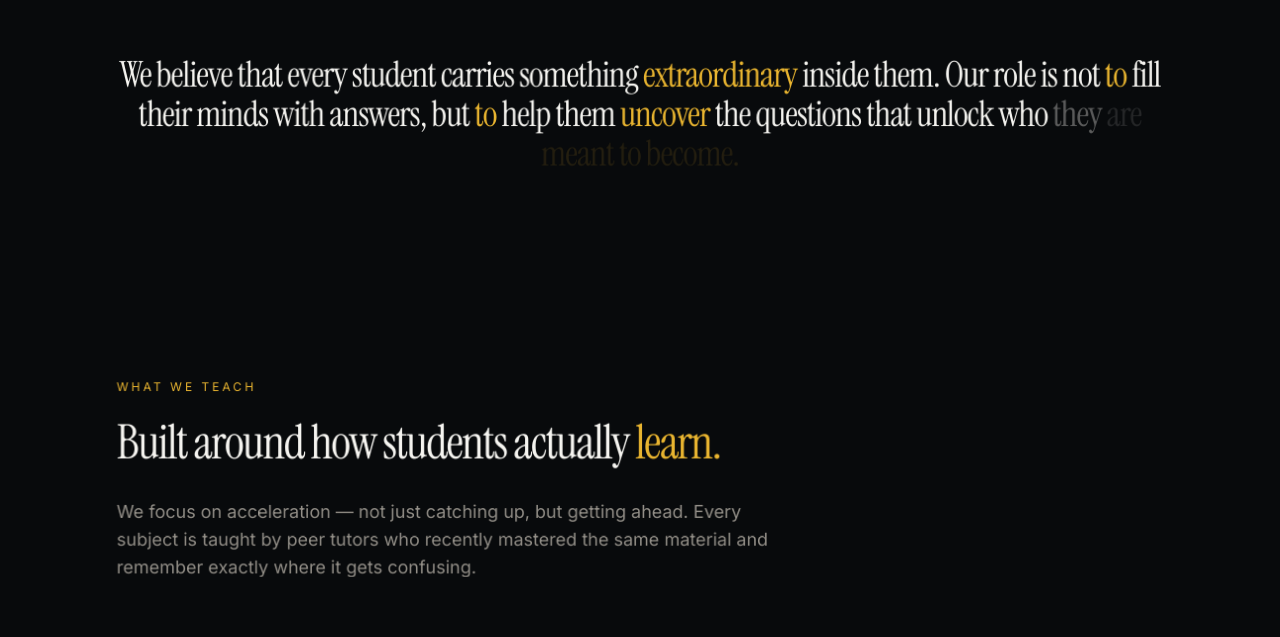
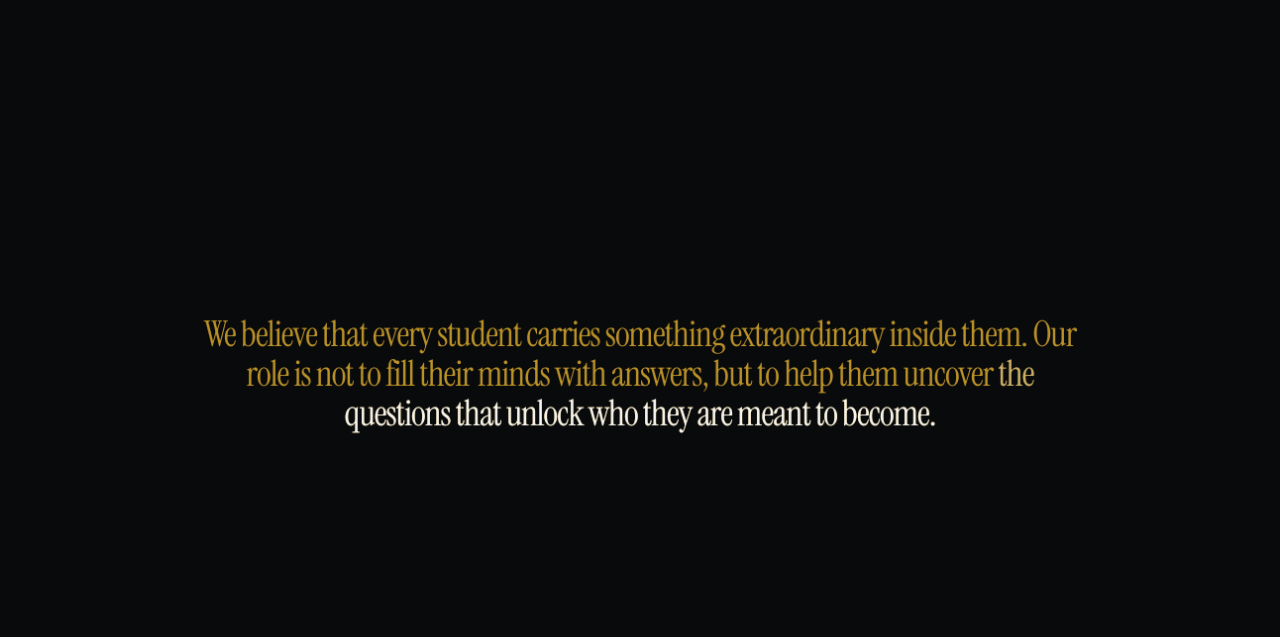
Before and after one commit to the-X-alien/telos-tutoring, a React (Vite) app: page / in a window 1280 px wide. Shown: the part 2403-3040 px from the top of the page. Built offline with nearby package versions, Linux system fonts and the light colour scheme.

Commit message:
Fix ScrollReveal: longer pin (300vh), words turn gold (primary)

```diff
--- a/src/components/ScrollReveal.tsx
+++ b/src/components/ScrollReveal.tsx
@@ -1,63 +1,62 @@
-import { useRef, useMemo } from "react"
+import { useRef, useMemo, Fragment } from "react"
 import { motion, useScroll, useTransform } from "framer-motion"
 import { SCROLL_REVEAL_TEXT } from "../lib/content"
+import type { MotionValue } from "framer-motion"
 
-function Word({
+function RevealWord({
   word,
   index,
   total,
   scrollYProgress,
-  isHighlight,
 }: {
   word: string
   index: number
   total: number
   scrollYProgress: MotionValue<number>
-  isHighlight: boolean
 }) {
   const start = index / total
   const end = Math.min((index + 1) / total, 1)
-  const opacity = useTransform(scrollYProgress, [start, end], [0.12, 1])
+  const overlayOpacity = useTransform(scrollYProgress, [start, end], [1, 0])
   return (
+    <span className="inline-grid">
+      <span className="col-start-1 row-start-1 text-primary/80">{word}</span>
       <motion.span
-      style={{ opacity }}
-      className={isHighlight ? "text-primary" : "text-foreground"}
+        style={{ opacity: overlayOpacity }}
+        className="col-start-1 row-start-1 text-foreground"
       >
-      {word}{" "}
+        {word}
       </motion.span>
+    </span>
   )
 }
 
-import type { MotionValue } from "framer-motion"
-
 export function ScrollReveal() {
-  const ref = useRef(null)
+  const containerRef = useRef(null)
   const { scrollYProgress } = useScroll({
-    target: ref,
+    target: containerRef,
     offset: ["start 0.8", "end 0.2"],
   })
 
   const words = useMemo(() => SCROLL_REVEAL_TEXT.split(" "), [])
-  const highlightWords = useMemo(
-    () => new Set(["extraordinary", "uncover", "meant", "to", "become"]),
-    []
-  )
 
   return (
-    <section ref={ref} className="py-16 md:py-24 px-8 md:px-16 lg:px-28">
-      <div className="max-w-[1200px] mx-auto">
+    <section ref={containerRef} className="relative" style={{ height: "300vh" }}>
+      <div className="sticky top-0 h-screen flex items-center justify-center px-8 md:px-16 lg:px-28">
+        <div className="max-w-[900px]">
           <p className="text-2xl sm:text-3xl md:text-4xl font-display tracking-[-1px] leading-[1.15] text-center">
             {words.map((word, i) => (
-            <Word
-              key={`${word}-${i}`}
+              <Fragment key={`${word}-${i}`}>
+                <RevealWord
                   word={word}
                   index={i}
                   total={words.length}
                   scrollYProgress={scrollYProgress}
-              isHighlight={highlightWords.has(word.replace(/[^a-zA-Z]/g, ""))}
                 />
+                {" "}
+              </Fragment>
             ))}
           </p>
+        </div>
       </div>
     </section>
   )
```
Lines whose indentation alone changed are shown as unchanged.
